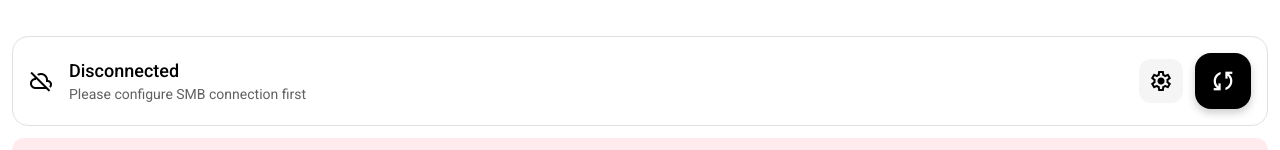
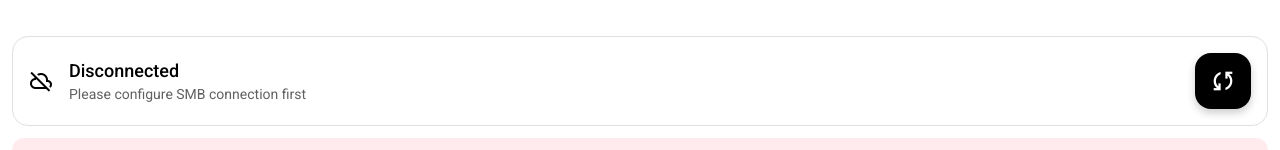
Before and after one commit to iamcheyan/miyako, a React (Vite) app: page /sync in a window 1280 px wide. Shown: the top 150 px of the page. Built offline with nearby package versions, Linux system fonts and the light colour scheme.

Commit message:
style: remove settings button from sync page

```diff
--- a/src/components/SyncPage.tsx
+++ b/src/components/SyncPage.tsx
@@ -228,13 +228,7 @@ function SyncPage() {
                   <span className="material-symbols-outlined">folder_open</span>
                 </button>
               )}
-              <button
-                className="settings-btn"
-                onClick={() => navigate("/settings")}
-                aria-label={t("sync.settings")}
-              >
-                <span className="material-symbols-outlined">settings</span>
-              </button>
+
               <button
                 className={`sync-fab ${isSyncing ? "syncing" : ""}`}
                 onClick={handleStartSync}
```
